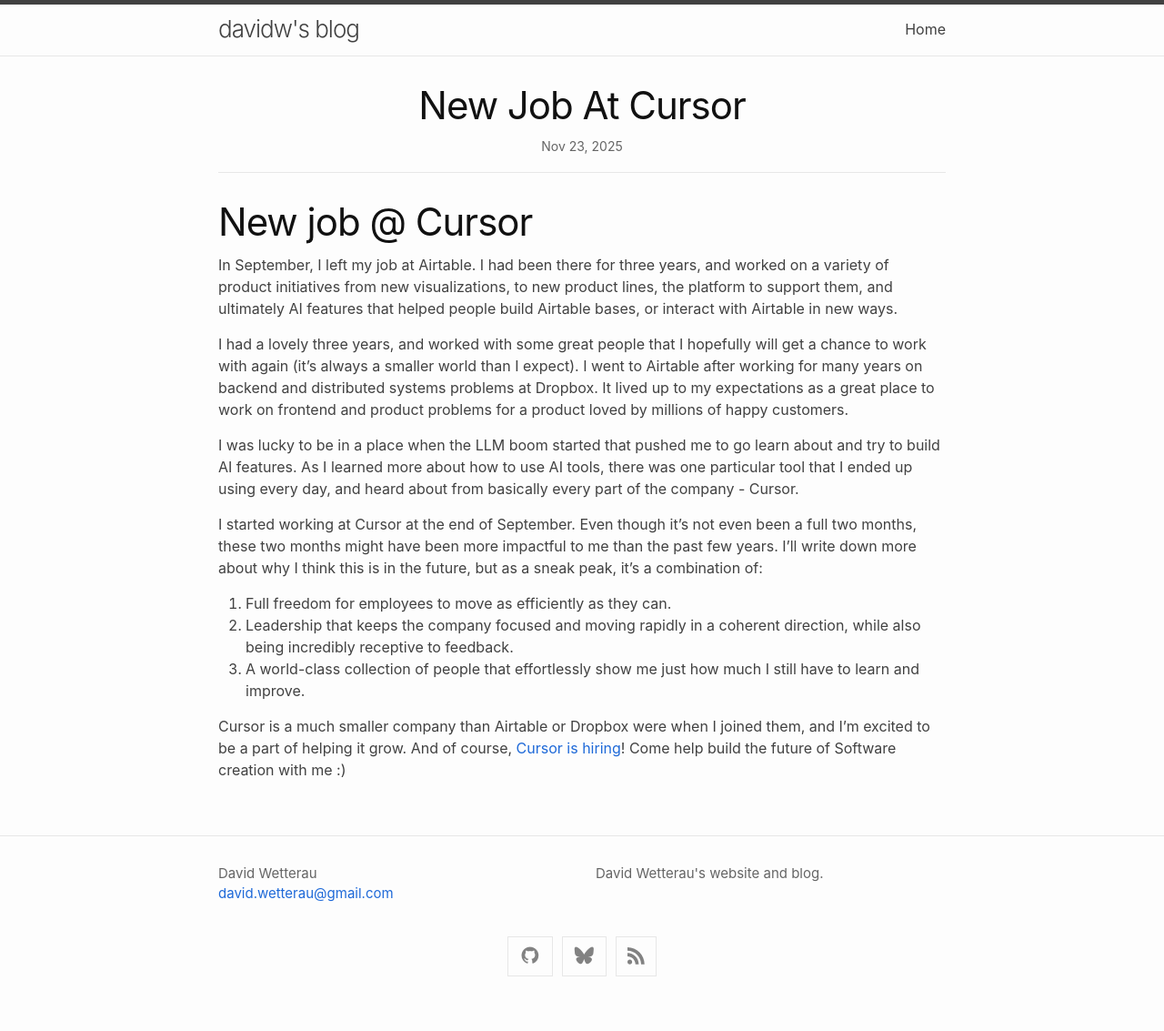
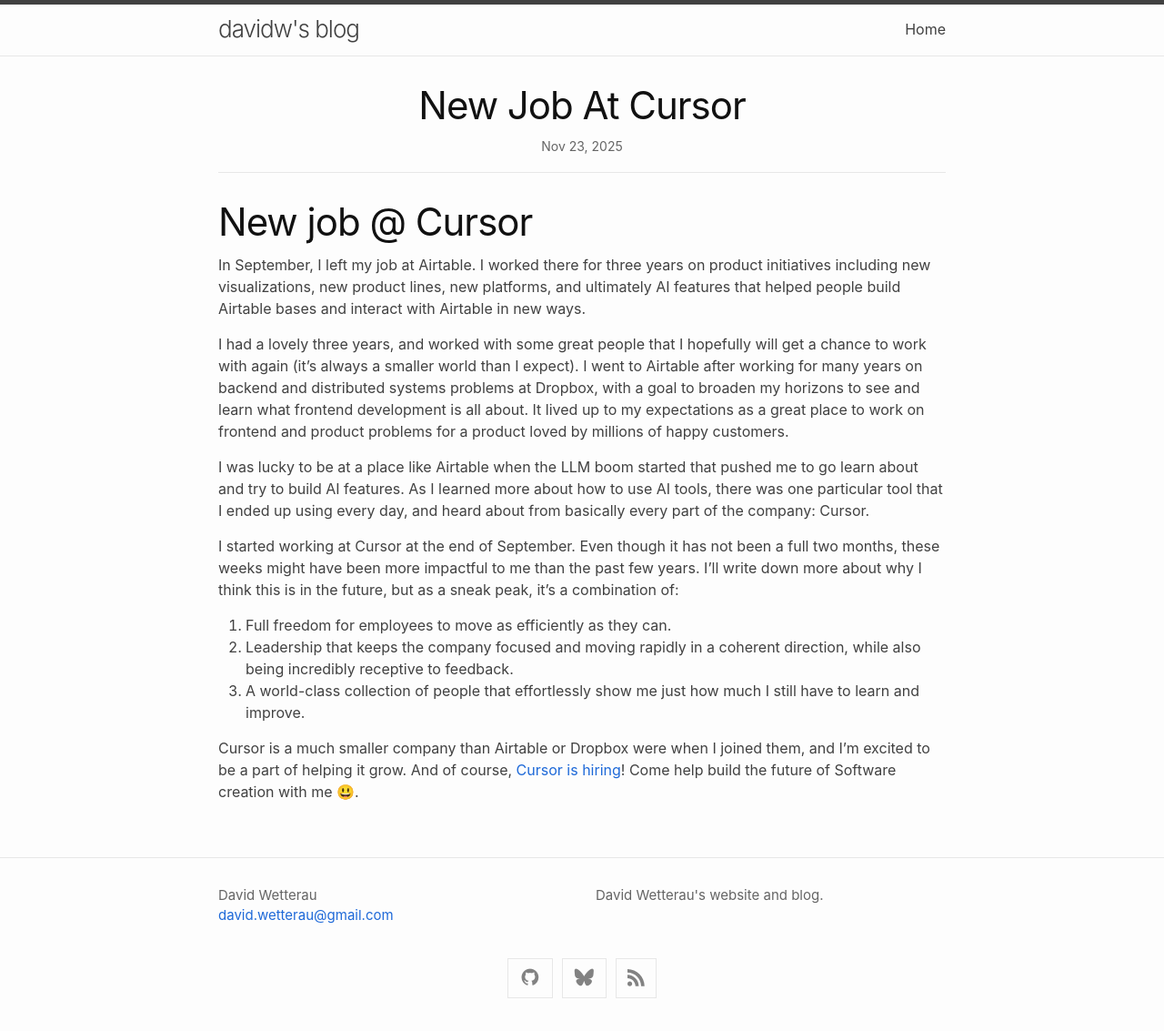
Before and after one commit to dwetterau/dwetterau.github.io, a Jekyll site: the page built from _posts/2025-11-23-new-job-at-cursor.md, in a window 1280 px wide. Shown: the whole page at 91% size. Built offline with Jekyll 4.4.1, drawn with Linux system fonts in a browser that asks for light colours; comment, search, counter and statistics services are not loaded; before the commit the page ends 1109 px from its top, so only the background shows below that.

Commit message:
proofread again

```diff
--- a/_posts/2025-11-23-new-job-at-cursor.md
+++ b/_posts/2025-11-23-new-job-at-cursor.md
@@ -4,15 +4,19 @@
 
 # New job @ Cursor
 
-In September, I left my job at Airtable. I had been there for three years, and worked on a variety of product initiatives from new visualizations, to new product lines, the platform to support them, and ultimately AI features that helped people build Airtable bases, or interact with Airtable in new ways.
+In September, I left my job at Airtable. I worked there for three years on product initiatives including new visualizations, new product lines, new platforms, and ultimately AI features that helped people build Airtable bases and interact with Airtable in new ways.
 
-I had a lovely three years, and worked with some great people that I hopefully will get a chance to work with again (it’s always a smaller world than I expect). I went to Airtable after working for many years on backend and distributed systems problems at Dropbox. It lived up to my expectations as a great place to work on frontend and product problems for a product loved by millions of happy customers.
+I had a lovely three years, and worked with some great people that I hopefully will get a chance to work with again (it’s always a smaller world than I expect).
+I went to Airtable after working for many years on backend and distributed systems problems at Dropbox, with a goal to broaden my horizons to see and learn what frontend development is all about.
+It lived up to my expectations as a great place to work on frontend and product problems for a product loved by millions of happy customers.
 
-I was lucky to be in a place when the LLM boom started that pushed me to go learn about and try to build AI features. As I learned more about how to use AI tools, there was one particular tool that I ended up using every day, and heard about from basically every part of the company - Cursor.
+I was lucky to be at a place like Airtable when the LLM boom started that pushed me to go learn about and try to build AI features.
+As I learned more about how to use AI tools, there was one particular tool that I ended up using every day, and heard about from basically every part of the company: Cursor.
 
-I started working at Cursor at the end of September. Even though it’s not even been a full two months, these two months might have been more impactful to me than the past few years. I’ll write down more about why I think this is in the future, but as a sneak peak, it’s a combination of:
+I started working at Cursor at the end of September. Even though it has not been a full two months, these weeks might have been more impactful to me than the past few years.
+I’ll write down more about why I think this is in the future, but as a sneak peak, it’s a combination of:
 1. Full freedom for employees to move as efficiently as they can.
 2. Leadership that keeps the company focused and moving rapidly in a coherent direction, while also being incredibly receptive to feedback.
 3. A world-class collection of people that effortlessly show me just how much I still have to learn and improve.
 
-Cursor is a much smaller company than Airtable or Dropbox were when I joined them, and I’m excited to be a part of helping it grow. And of course, [Cursor is hiring](https://cursor.com/careers)! Come help build the future of Software creation with me :)
+Cursor is a much smaller company than Airtable or Dropbox were when I joined them, and I’m excited to be a part of helping it grow. And of course, [Cursor is hiring](https://cursor.com/careers)! Come help build the future of Software creation with me 😃.
```
